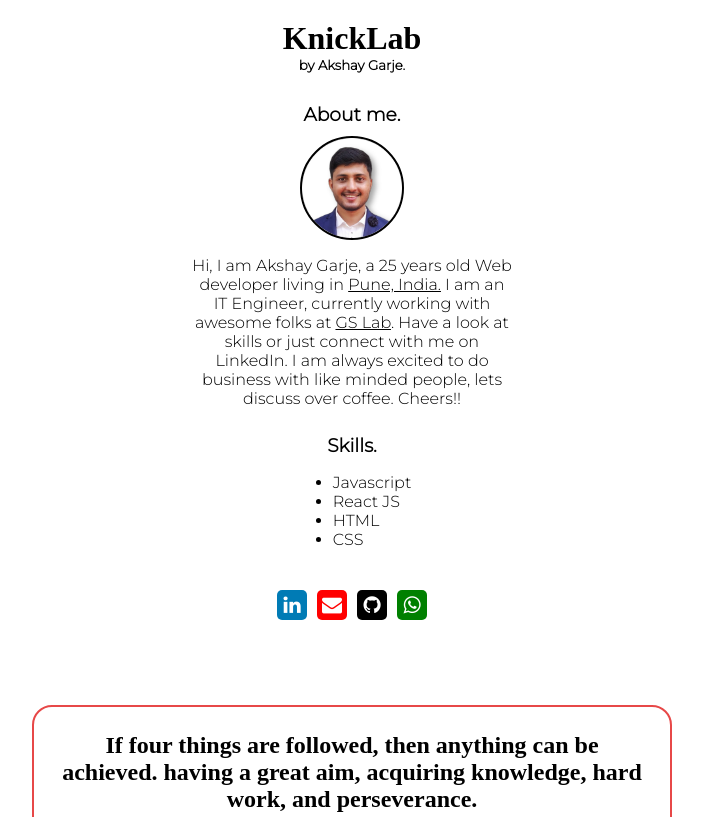
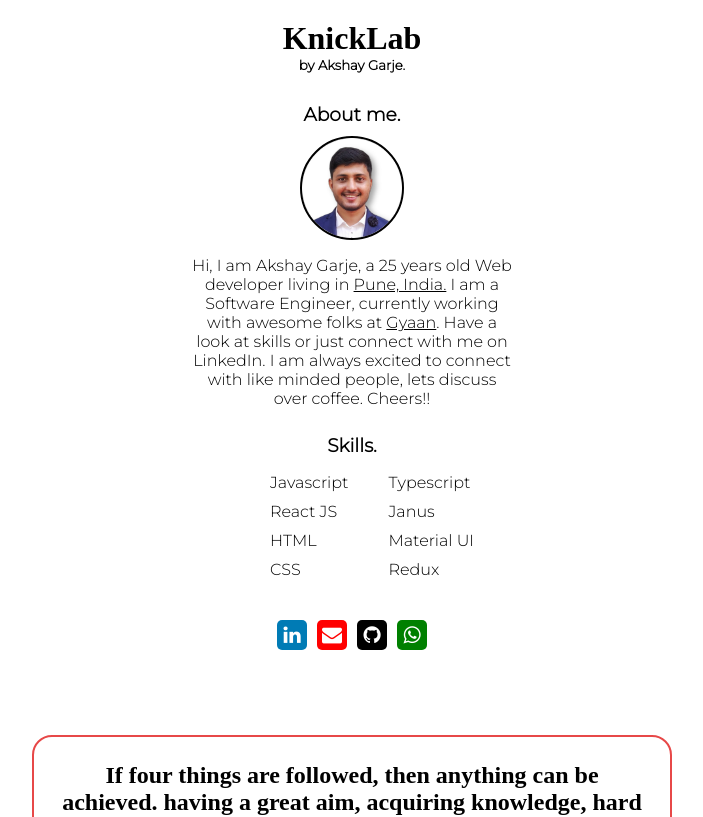
Before and after one commit to garje-akshay/knicklab, a React (Create React App) app: page / in a window 1280 px wide. Shown: the top 817 px of the page, without its empty margins (288-991 px from the left). Built offline with nearby package versions, Linux system fonts and the light colour scheme; a web font is replaced by a local one.

Commit message:
Made company change changes

```diff
--- a/src/layouts/Content/index.css
+++ b/src/layouts/Content/index.css
@@ -1,12 +1,12 @@
-.content{
+.content {
   display: flex;
   flex-direction: column;
   align-items: center;
-    font-family: 'Montserrat', sans-serif;
+  font-family: "Montserrat", sans-serif;
   text-align: center;
 }
 
-a{
+a {
   color: inherit;
 }
 
@@ -51,21 +51,44 @@
   color: white;
 }
 
-  .aboutme-section{
+.aboutme-section {
   display: flex;
   flex-direction: column;
   width: 100%;
-    justify-content:center;
+  justify-content: center;
 }
 
-.profile-pic > ul, .profile-pic > li { list-style: none; margin: 0; padding: 0; }
+.profile-pic > ul,
+.profile-pic > li {
+  list-style: none;
+  margin: 0;
+  padding: 0;
+}
 
-.profile-pic > ul { display: flex; text-align: center; justify-content: space-between; border-radius: 50%; border: #000000 2px solid;}
+.profile-pic > ul {
+  display: flex;
+  text-align: center;
+  justify-content: space-between;
+  border-radius: 50%;
+  border: #000000 2px solid;
+}
 
-.profile-pic > ul li { text-align: center; position: relative; border-radius: 50%; overflow: hidden; }
+.profile-pic > ul li {
+  text-align: center;
+  position: relative;
+  border-radius: 50%;
+  overflow: hidden;
+}
 
-.profile-pic > ul li img { position: absolute; width: 100%; height: 100%; top: 0; left: 0; object-fit:fill; background-color: white; }
-
+.profile-pic > ul li img {
+  position: absolute;
+  width: 100%;
+  height: 100%;
+  top: 0;
+  left: 0;
+  object-fit: fill;
+  background-color: white;
+}
 
 .blockquote-wrapper {
   display: flex;
@@ -75,7 +98,7 @@
 /* Blockquote main style */
 .blockquote {
   position: relative;
-   font-family: 'Square Peg', cursive;
+  font-family: "Square Peg", cursive;
   max-width: 620px;
   margin: 80px auto;
   align-self: center;
@@ -84,19 +107,19 @@
 
 /* Blockquote header */
 .blockquote h2 {
-   font-family: 'Square Peg', cursive;
+  font-family: "Square Peg", cursive;
   position: relative; /* for pseudos */
   color: #e74848;
   margin: 0;
   border: 2px solid #fff;
   border: solid 2px;
-   border-radius:20px;
+  border-radius: 20px;
   padding: 25px;
 }
 
 /* Blockquote right double quotes */
 .blockquote h2:after {
-   content:"";
+  content: "";
   position: absolute;
   border: 2px solid #e74848;
   border-radius: 0 50px 0 0;
@@ -110,7 +133,7 @@
 }
 
 .blockquote h2:before {
-   content:"";
+  content: "";
   position: absolute;
   width: 10px;
   border: 6px solid #ffffff;
@@ -125,7 +148,6 @@
     font-size: 3rem;
     line-height: 1.2;
   }
-
 }
 
 /* Blockquote subheader */
@@ -135,11 +157,14 @@
   margin: 0;
   padding-top: 15px;
   z-index: 1;
-   margin-left:80px;
-   padding-left:12px;
+  margin-left: 80px;
+  padding-left: 12px;
 }
 
+.blockquote h4:first-letter {
+  margin-left: -12px;
+}
 
-.blockquote h4:first-letter {
- margin-left:-12px;
+li {
+  list-style: none;
 }
--- a/src/layouts/Content/index.js
+++ b/src/layouts/Content/index.js
@@ -29,22 +29,43 @@
             Hi, I am Akshay Garje, a {new Date().getFullYear() - 1997} years old
             Web developer living in{" "}
             <a href="https://goo.gl/maps/U6YWoFzZ9SP4MWNSA">Pune, India.</a> I
-            am an IT Engineer, currently working with awesome folks at{" "}
-            <a href="https://www.gslab.com/">GS Lab</a>. Have a look at skills
-            or just connect with me on LinkedIn. I am always excited to do
-            business with like minded people, lets discuss over coffee. Cheers!!
+            am a Software Engineer, currently working with awesome folks at{" "}
+            <a href="https://www.gyaan.ai/">Gyaan</a>. Have a look at skills or
+            just connect with me on LinkedIn. I am always excited to connect
+            with like minded people, lets discuss over coffee. Cheers!!
           </p>
 
           <h3 style={{ margin: "10px 0 0 0" }}> Skills. </h3>
-          <ul style={{ textAlign: "start" }}>
-            <li>Javascript</li>
-            <li>React JS</li>
-            <li>HTML</li>
-            <li>CSS</li>
-          </ul>
-
+          <div style={{ display: "flex" }}>
+            <ul
+              style={{
+                textAlign: "start",
+                display: "flex",
+                flexDirection: "column",
+                gap: 10,
+              }}
+            >
+              <li>Javascript</li>
+              <li>React JS</li>
+              <li>HTML</li>
+              <li>CSS</li>
+            </ul>
+            <ul
+              style={{
+                textAlign: "start",
+                display: "flex",
+                flexDirection: "column",
+                gap: 10,
+              }}
+            >
+              <li>Typescript</li>
+              <li>Janus</li>
+              <li>Material UI</li>
+              <li>Redux</li>
+            </ul>
+          </div>
           <span style={{ margin: "20px 0 0 0" }}>
-            <a href="https://www.linkedin.com/in/akshaygarje/">
+            <a href="https://www.linkedin.com/in/garjeakshay/">
               <i className="fa fa-linkedin"></i>
             </a>
             <a href="mailto:akshay.garje@outlook.com">
```
Lines whose indentation alone changed are shown as unchanged.
